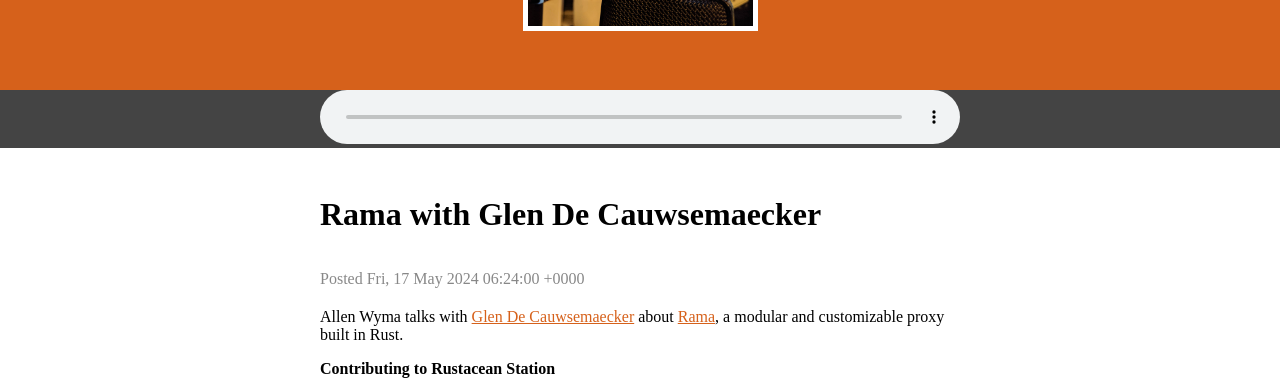
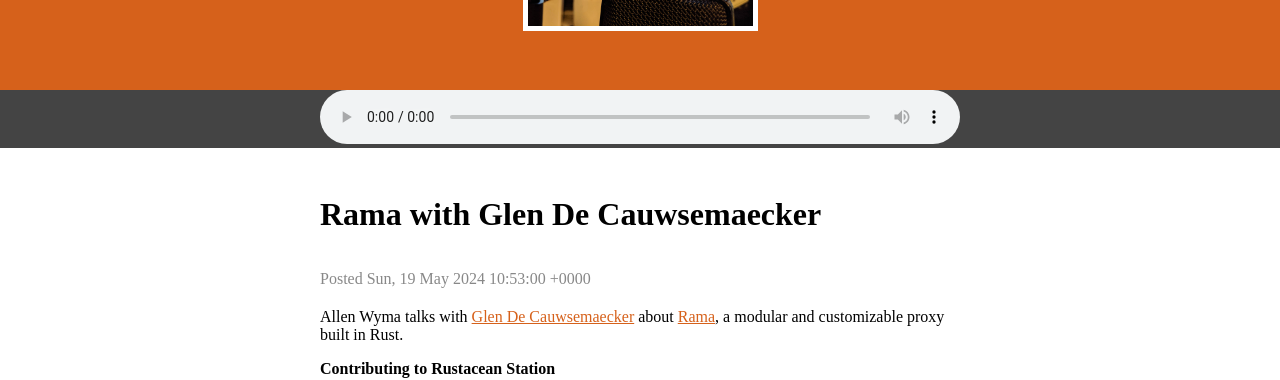
Before and after one commit to rustacean-station/rustacean-station.org, a Jekyll site: the page built from _episodes/interviews/2024-05-19-glen-de-cauwsemaecker.md, in a window 1280 px wide. Shown: the part 355-735 px from the top of the page. Built offline with Jekyll 4.4.1, drawn with Linux system fonts in a browser that asks for light colours; some of the changed lines change nothing that is shown.

Commit message:
Publish today

```diff
--- a/_episodes/interviews/2024-05-17-glen-de-cauwsemaecker.md
+++ b/_episodes/interviews/2024-05-19-glen-de-cauwsemaecker.md
@@ -1,7 +1,7 @@
 ---
 title: "Rama with Glen De Cauwsemaecker"
-date: 2024-05-17T06:24:00Z
-file: https://audio.rustacean-station.org/file/rustacean-station/2024-05-17-glen-de-cauwsemaecker.mp3
+date: 2024-05-19T10:53:00Z
+file: https://audio.rustacean-station.org/file/rustacean-station/2024-05-19-glen-de-cauwsemaecker.mp3
 duration: "49:27"
 length: "71675212"
 #reddit: (leave blank on initial publish, amend with link and uncomment this line after Reddit thread has been posted)
```
